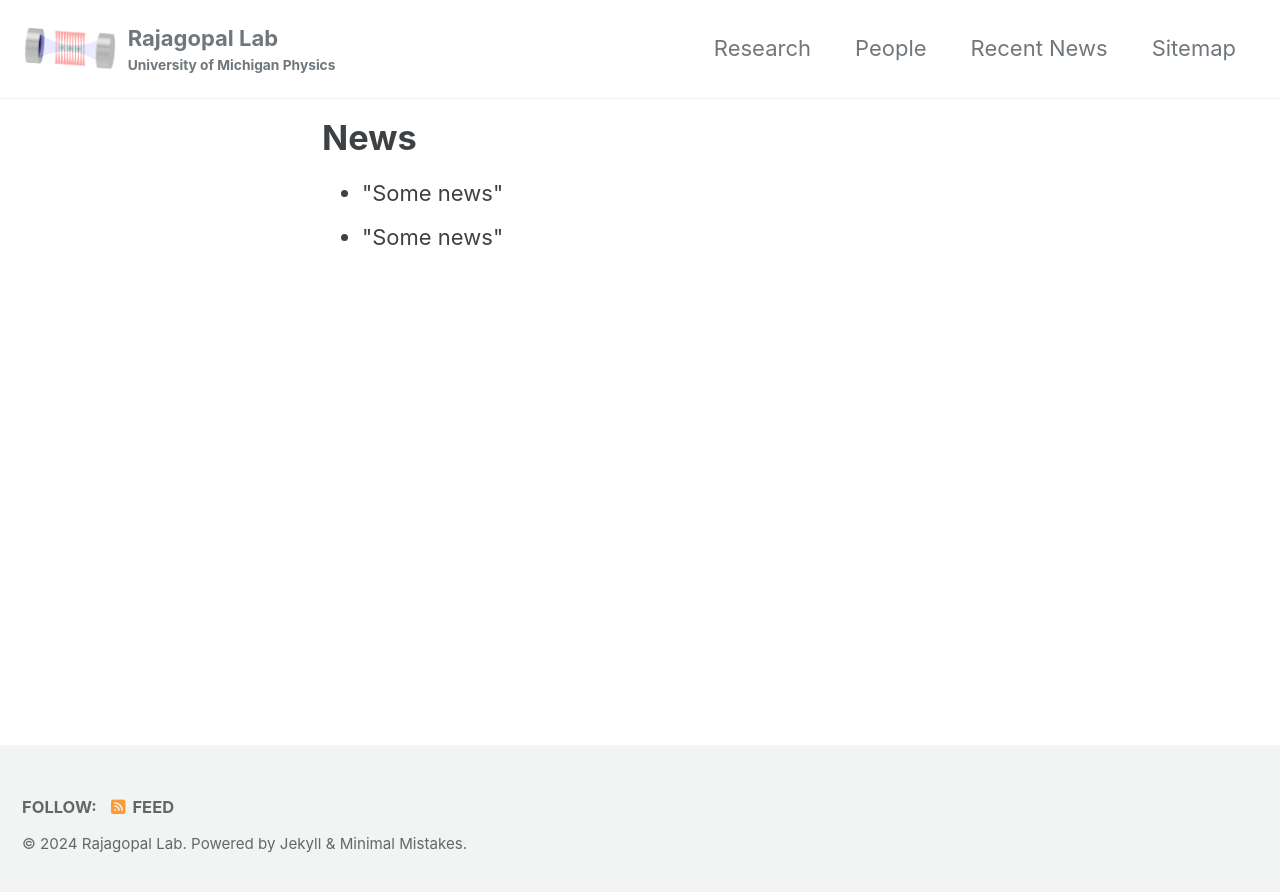
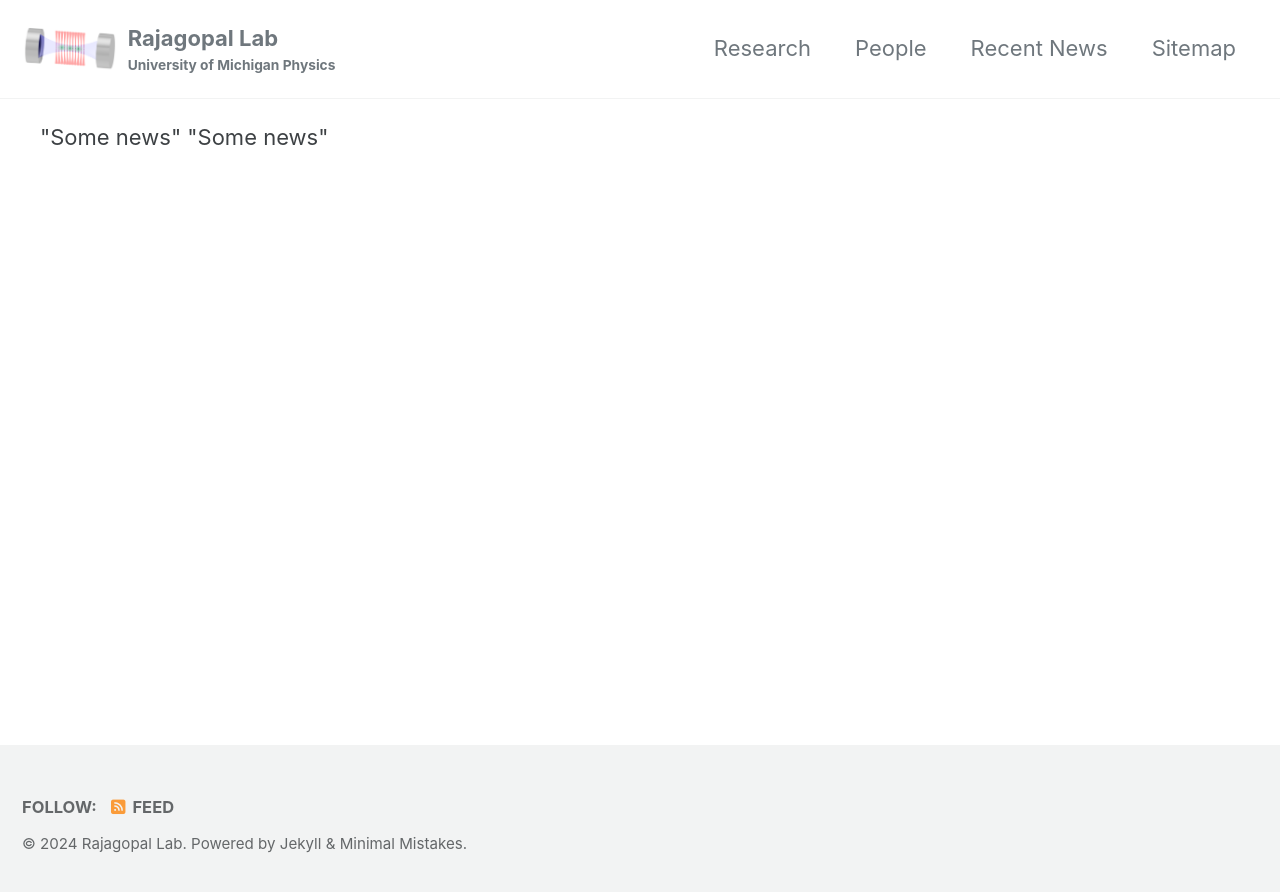
Before and after one commit to rajagopallab/rajagopallab.github.io, a Jekyll site: the page built from news.html, in a window 1280 px wide. Shown: the top 892 px of the page. Built offline with Jekyll 4.4.1, drawn with Linux system fonts in a browser that asks for light colours; cached includes are drawn as plain includes.

Commit message:
Update news.html

```diff
--- a/news.html
+++ b/news.html
@@ -7,8 +7,6 @@
 
 <ul>
     {% for author in site.data.authors %}
-    <li>
-        "Some news"
-    </li>
+    "Some news"
     {% endfor %}
 </ul>
```
Also changed, not shown: other parts of news.html (+1 -1 lines).
